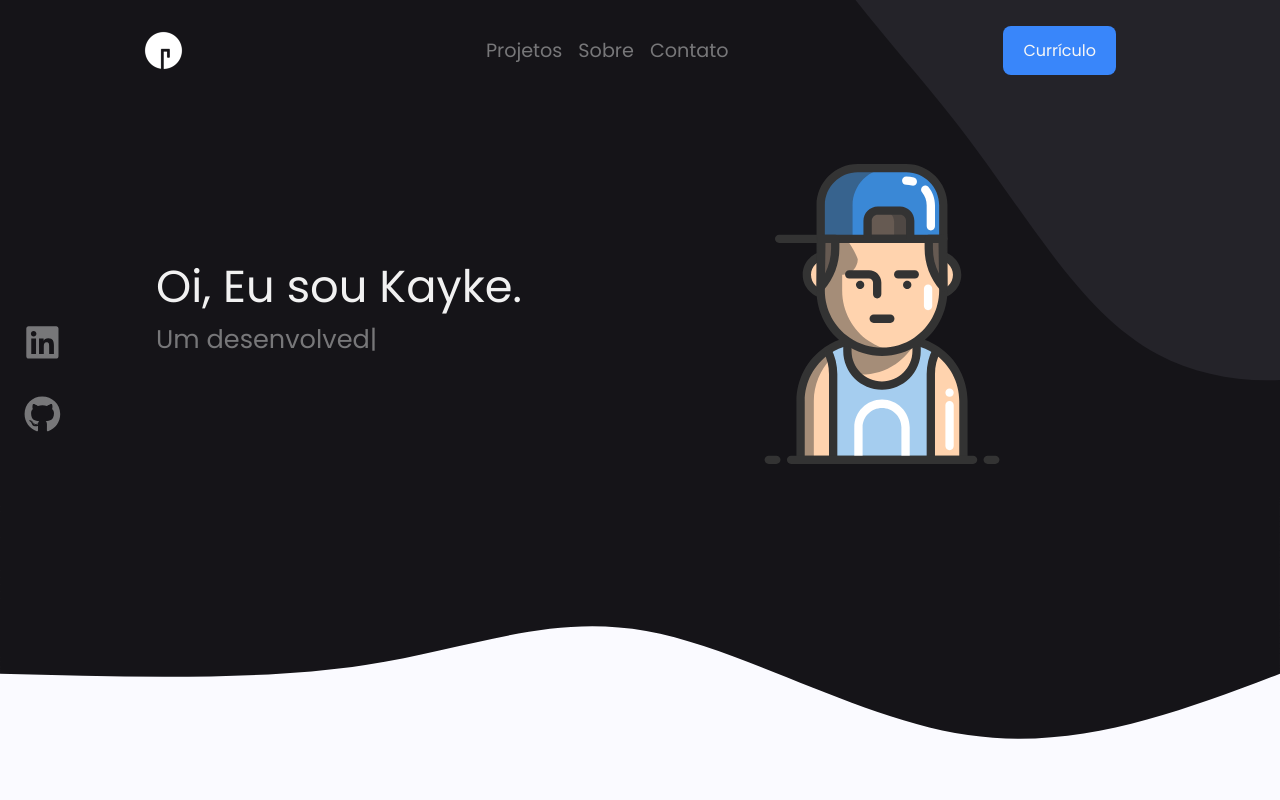
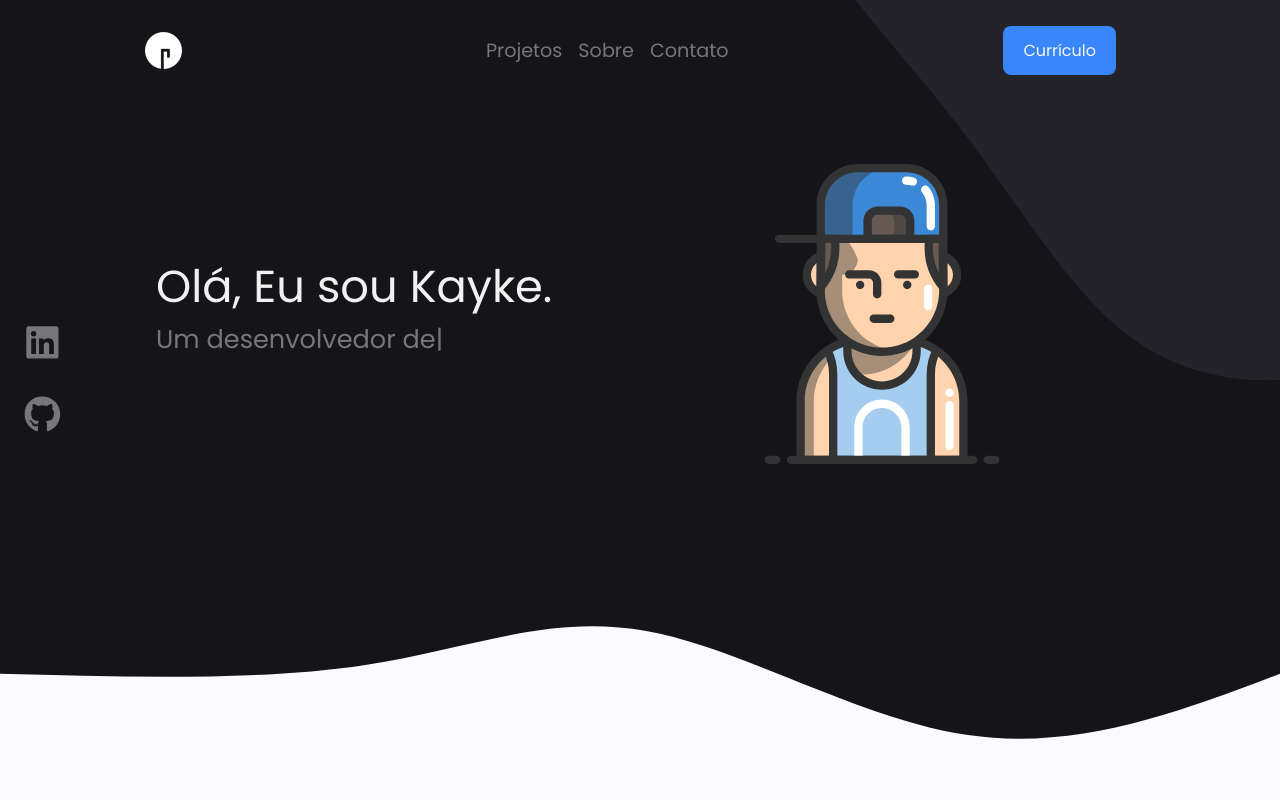
Before and after one commit to migonkayke/portfolio, a React (Create React App) app: page / in a window 1280 px wide. Shown: the top 800 px of the page. Built offline with nearby package versions, Linux system fonts and the light colour scheme.

Commit message:
atualização textos.

```diff
--- a/src/components/Hero/Hero.js
+++ b/src/components/Hero/Hero.js
@@ -32,7 +32,7 @@ function Hero() {
               <TypeAnimation
                 cursor={false}
                 sequence={[
-                  'Oi, Eu sou Kayke.',
+                  'Olá, Eu sou Kayke.',
                   () => setShowSubtitle(true)
                 ]}
                 speed={{ type: "keyStrokeDelayInMs", value: 150 }}
```
